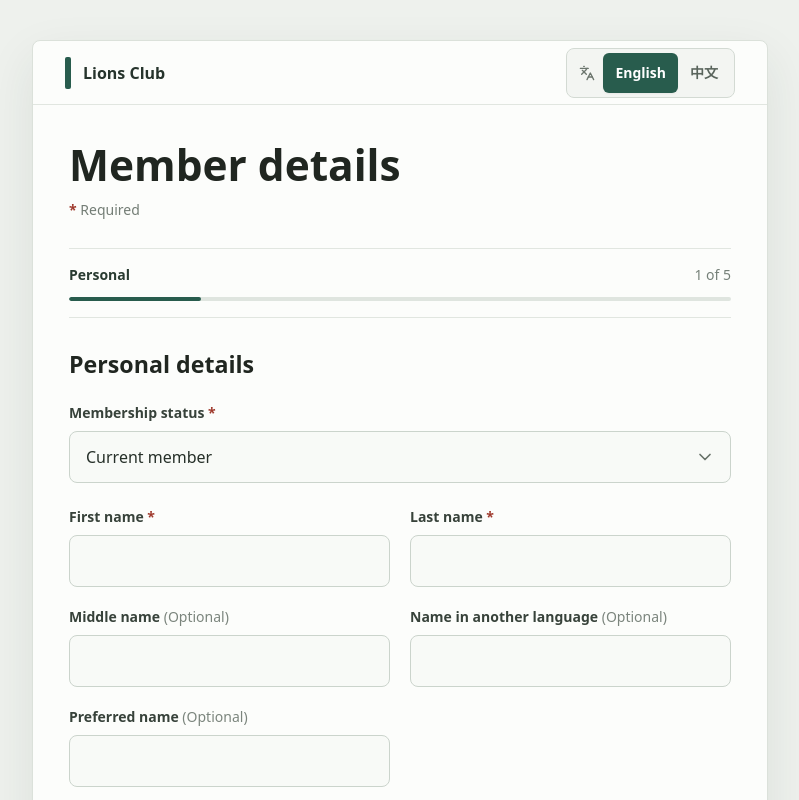
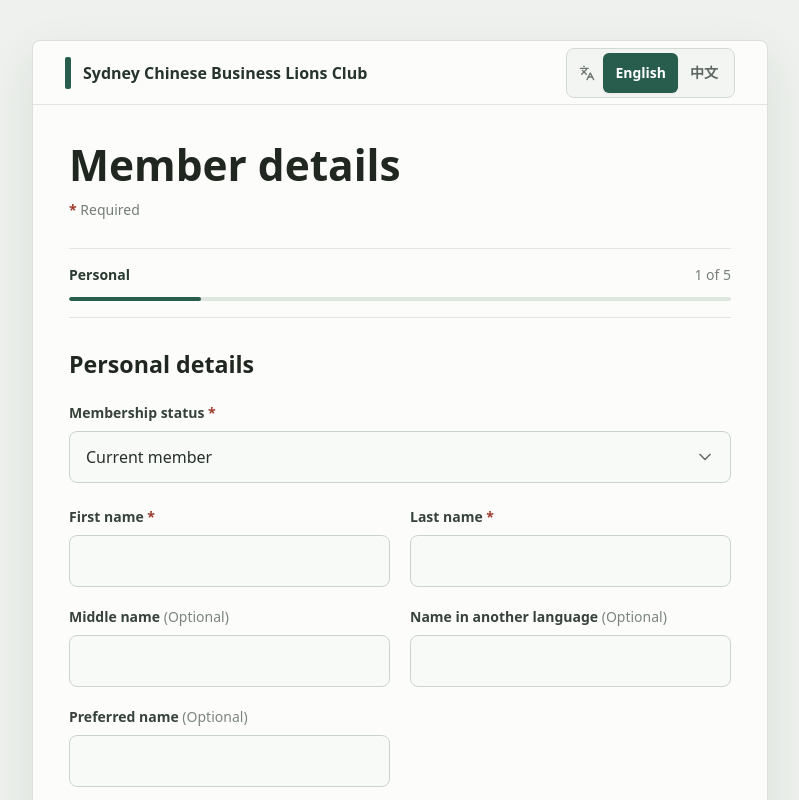
Before and after one commit to ppp612/community-contacts-mvp, a Next.js app: page /lions/form in a window 1280 px wide. Shown: the top 800 px of the page, without its empty margins (240-1039 px from the left). Built offline with nearby package versions, Linux system fonts and the light colour scheme.

Commit message:
Use Sydney Chinese Business Lions Club name

```diff
--- a/src/app/lions/form/page.tsx
+++ b/src/app/lions/form/page.tsx
@@ -65,7 +65,7 @@ const initialForm: FormState = {
 
 const copy = {
   en: {
-    clubName: "Lions Club",
+    clubName: "Sydney Chinese Business Lions Club",
     title: "Member details",
     subtitle: "",
     language: "Language",
@@ -130,7 +130,7 @@ const copy = {
     another: "New form"
   },
   zh: {
-    clubName: "狮子会",
+    clubName: "悉尼华商狮子会",
     title: "会员资料",
     subtitle: "",
     language: "语言",
```
